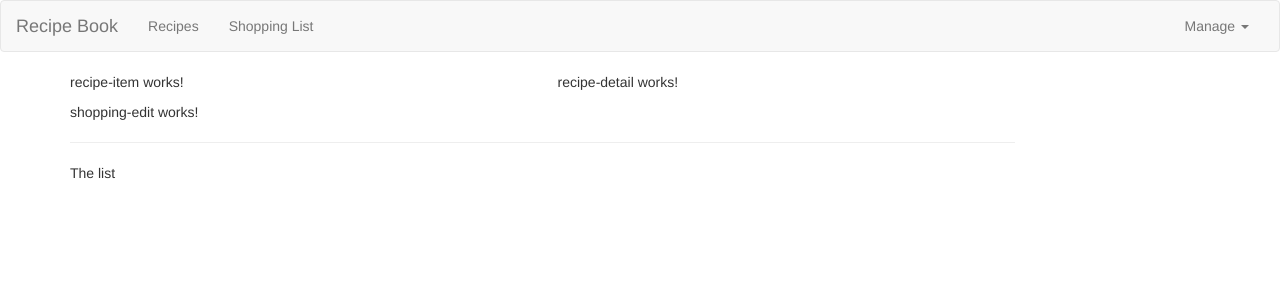
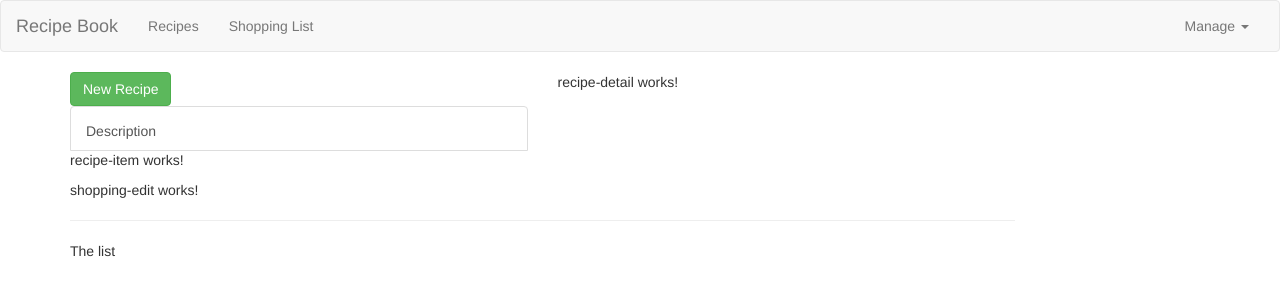
Before and after one commit to JamesSinnott1994/AngularRecipeBook, an Angular app in the folder recipe-book/: page / in a window 1280 px wide. Shown: the top 300 px of the page. Built offline with nearby package versions, Linux system fonts and the light colour scheme.

Commit message:
[ADD] HTML for displaying recipes

```diff
--- a/recipe-book/src/app/recipes/recipe-list/recipe-list.component.html
+++ b/recipe-book/src/app/recipes/recipe-list/recipe-list.component.html
@@ -1 +1,19 @@
-<app-recipe-item></app-recipe-item>
+<div class="row">
+    <div class="col-xs-12">
+        <button class="btn btn-success">New Recipe</button>
+    </div>
+</div>
+<div class="row">
+    <div class="col-xs-12">
+        <a href="#" class="list-group-item clearfix">
+            <div class="pull-left">
+                <h4 class="list-group-item-heading"></h4>
+                <p class="list-group-item-text">Description</p>
+            </div>
+            <span class="pull-right">
+                <img src="" alt="" class="img-responsive" style="max-height: 50px;">
+            </span>
+        </a>
+        <app-recipe-item></app-recipe-item>
+    </div>
+</div>
--- a/recipe-book/src/app/recipes/recipe-list/recipe-list.component.ts
+++ b/recipe-book/src/app/recipes/recipe-list/recipe-list.component.ts
@@ -1,4 +1,5 @@
 import { Component } from '@angular/core';
+import { Recipe } from '../recipe.model';
 
 @Component({
   selector: 'app-recipe-list',
@@ -7,6 +8,8 @@
 })
 export class RecipeListComponent {
 
-  recipes = [];
+  recipes: Recipe[] = [
+    new Recipe("A Test Recipe", "This is simply a test", "https://glutenfreecuppatea.co.uk/wp-content/uploads/2022/01/gluten-free-smoky-paprika-chicken-recipe-featured-500x500.jpg")
+  ];
 
 }
```
